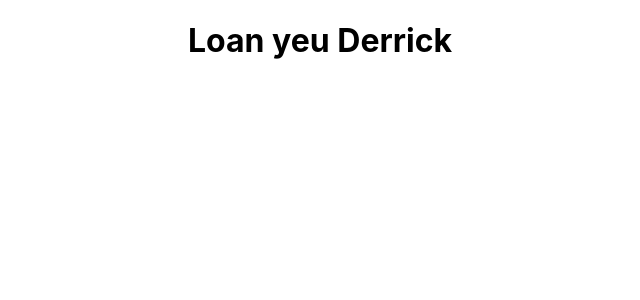
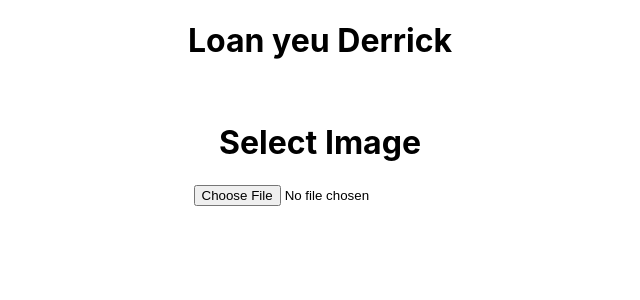
Before and after one commit to diloloan72/capstone-app, a React (Create React App) app: page / in a window 1280 px wide. Shown: the top 300 px of the page, without its empty margins (320-960 px from the left). Built offline with nearby package versions, Linux system fonts and the light colour scheme.

Commit message:
Add image uploader

```diff
--- a/src/App.js
+++ b/src/App.js
@@ -1,10 +1,11 @@
-import logo from "./logo.svg";
 import "./App.css";
+import ImageUploader from "./ImageUploader.js"
 
 function App() {
   return (
     <div className="App">
       <h1>Loan yeu Derrick</h1>
+      <ImageUploader />
     </div>
   );
 }
--- /dev/null
+++ b/src/ImageUploader.css
@@ -0,0 +1,4 @@
+img{
+	max-height: 300px;
+	max-width: 700px;
+}
--- /dev/null
+++ b/src/ImageUploader.js
@@ -0,0 +1,37 @@
+import React, {Component} from 'react';
+import "./ImageUploader.css";
+
+class ImageUploader extends Component {
+  constructor(props) {
+    super(props);
+    this.state = {
+      image: null
+    };
+
+    this.onImageChange = this.onImageChange.bind(this);
+  }
+
+  onImageChange = event => {
+    if (event.target.files && event.target.files[0]) {
+      let img = event.target.files[0];
+      this.setState({
+        image: URL.createObjectURL(img)
+      });
+    }
+  };
+
+  render() {
+    return (
+      <div>
+        <div>
+          <div>
+            <img src={this.state.image} />
+            <h1>Select Image</h1>
+            <input type="file" name="myImage" onChange={this.onImageChange} />
+          </div>
+        </div>
+      </div>
+    );
+  }
+}
+export default ImageUploader;
```
